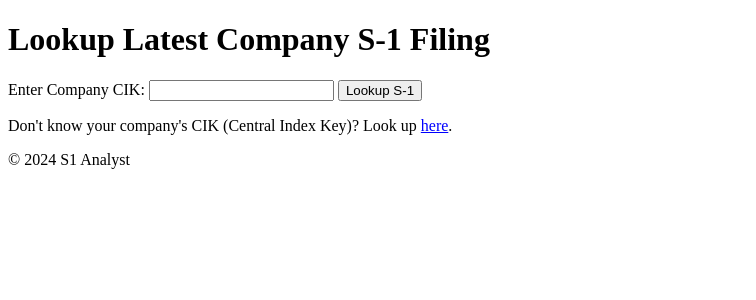
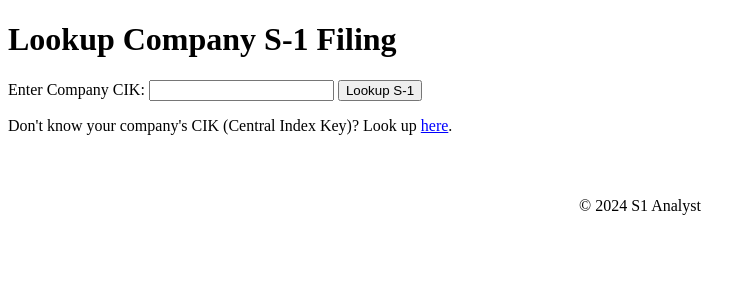
Before and after one commit to Arohrba5/S1-Analyst, a Flask app: page / in a window 1280 px wide. Shown: the part 26-326 px from the top of the page, without its empty margins (0-756 px from the left). Run offline with Flask 3, Linux system fonts and the light colour scheme; some libraries are stand-ins or nearby versions.

Commit message:
Fixed: formatting footers

```diff
--- a/static/style.css
+++ b/static/style.css
@@ -20,3 +20,7 @@ a {
     color: blue; /* Makes the link blue */
     text-decoration: underline; /* Underlines the text */
 }
+footer {
+    padding-top: 30px; /* Adds 30px of space above the footer text */
+    text-align: center; /* Centers the text in the footer */
+}
--- a/templates/index.html
+++ b/templates/index.html
@@ -5,7 +5,7 @@
 {% endblock %}
 
 {% block main %}
-    <h1>Lookup Latest Company S-1 Filing</h1>
+    <h1>Lookup Company S-1 Filing</h1>
     <form action="/submit_cik" method="post">
         <label for="cik-input">Enter Company CIK:</label>
         <input type="text" id="cik-input" name="cik" required>
```
